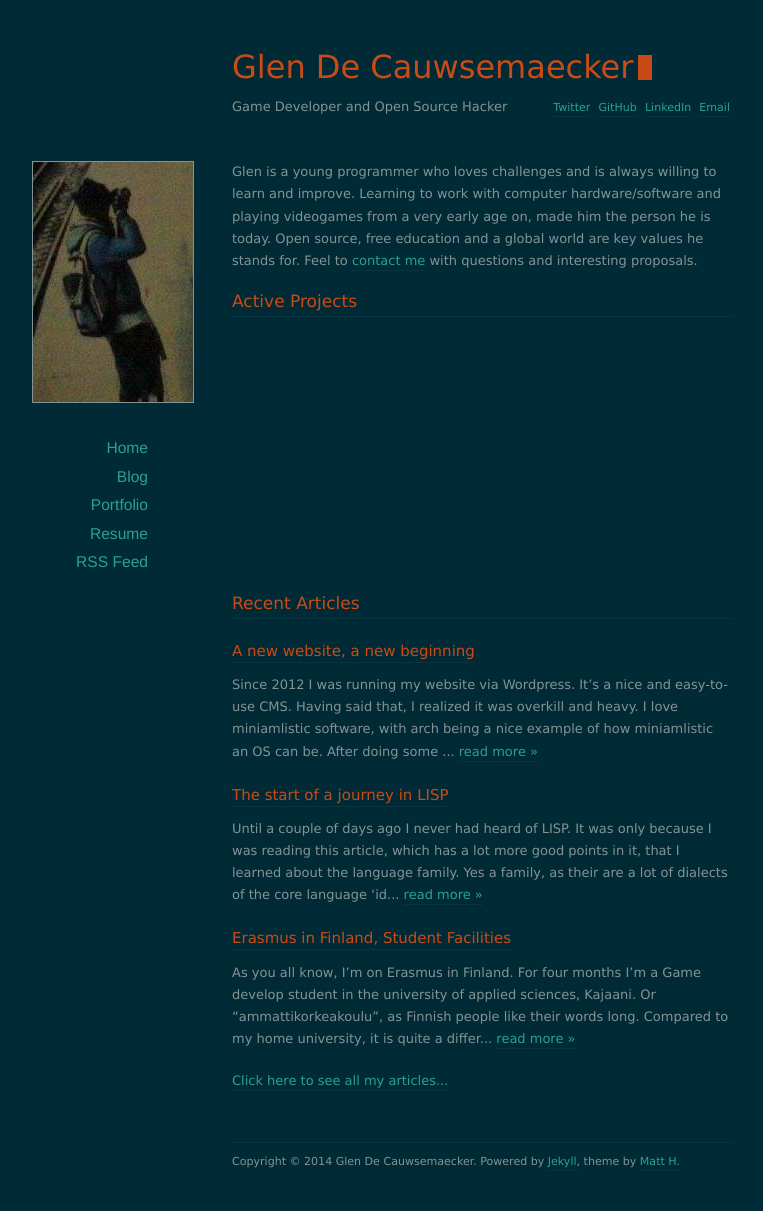
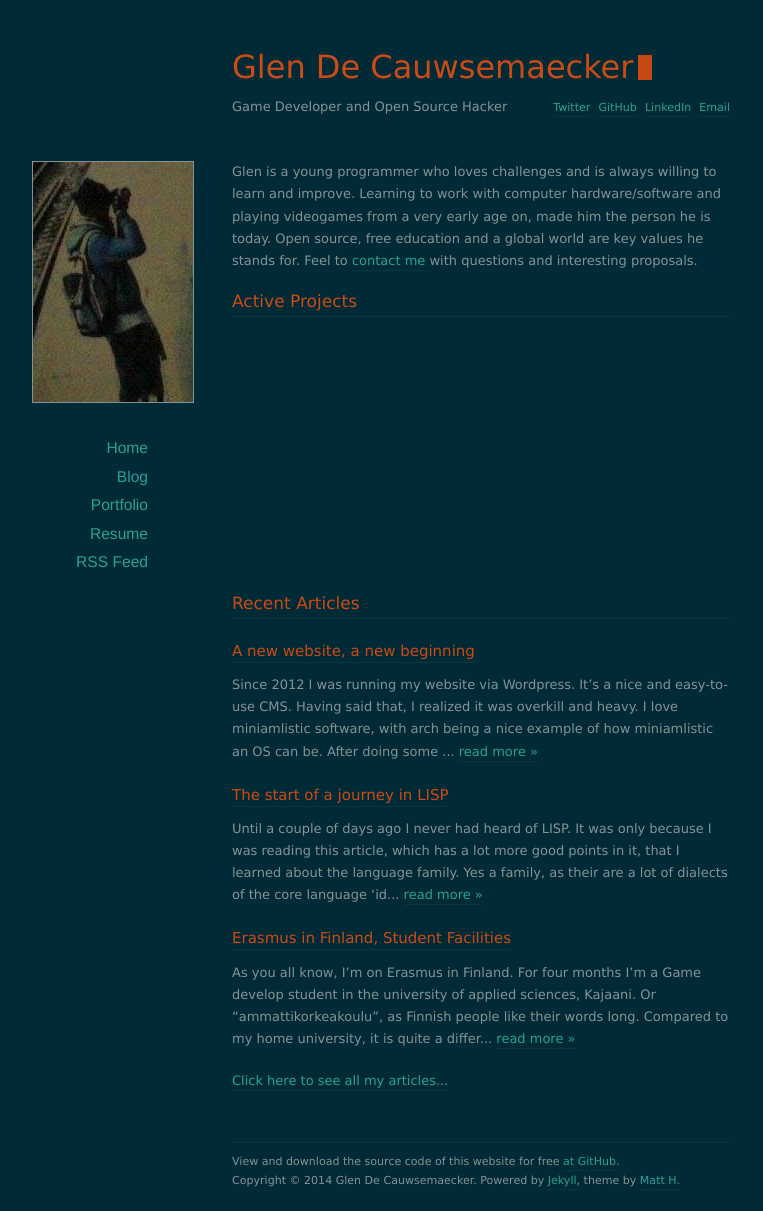
Before and after one commit to GlenDC/glendc.com, a Jekyll site: the page built from index.html, in a window 1280 px wide. Shown: the whole page, without its empty margins (158-921 px from the left). Built offline with Jekyll 4.4.1, drawn with Linux system fonts in a browser that asks for light colours; nearby versions of some CDN libraries; the list of posts is cut into pages by our own code; comment, search, counter and statistics services are not loaded.

Commit message:
adding info related to source code website in footer

```diff
--- a/_config.yml
+++ b/_config.yml
@@ -1,5 +1,6 @@
 name: Glen De Cauwsemaecker
 url: http://glendc.com
+github_url: https://github.com/GlenDC/glendc.com
 email: contact@glendc.com
 description: Game Developer and Open Source Hacker
 
--- a/_layouts/default.html
+++ b/_layouts/default.html
@@ -73,6 +73,7 @@
 
 
   <footer id="footer">
+    View and download the source code of this website for free <a href="{{ site.github_url }}">at GitHub</a>.
     <p class="copyright">Copyright &copy; {{ site.time | date: '%Y' }} {{ site.name }}. Powered by <a href="http://jekyllrb.com">Jekyll</a>, theme by <a href="http://www.webmaster-source.com">Matt H.</a></p>
   </footer>
 
```
